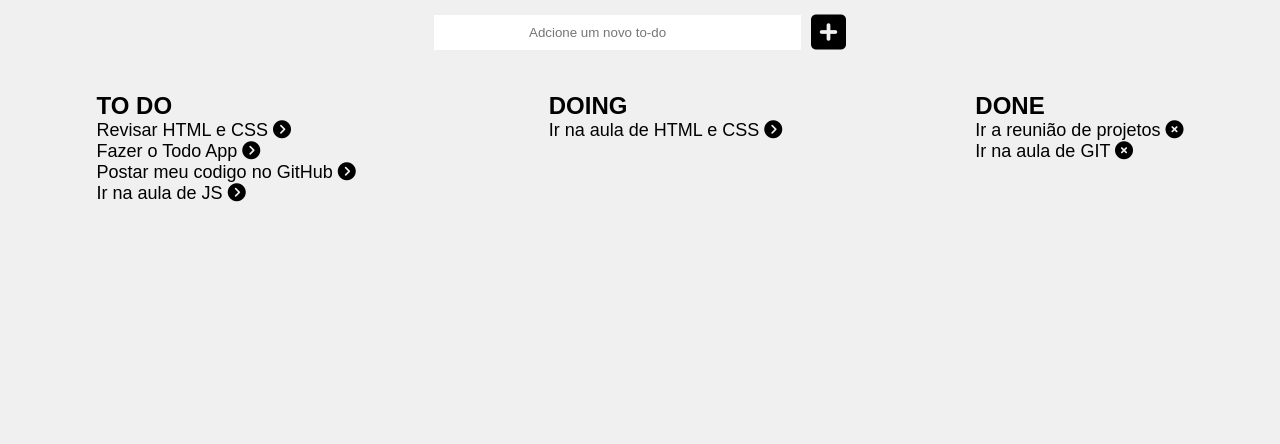
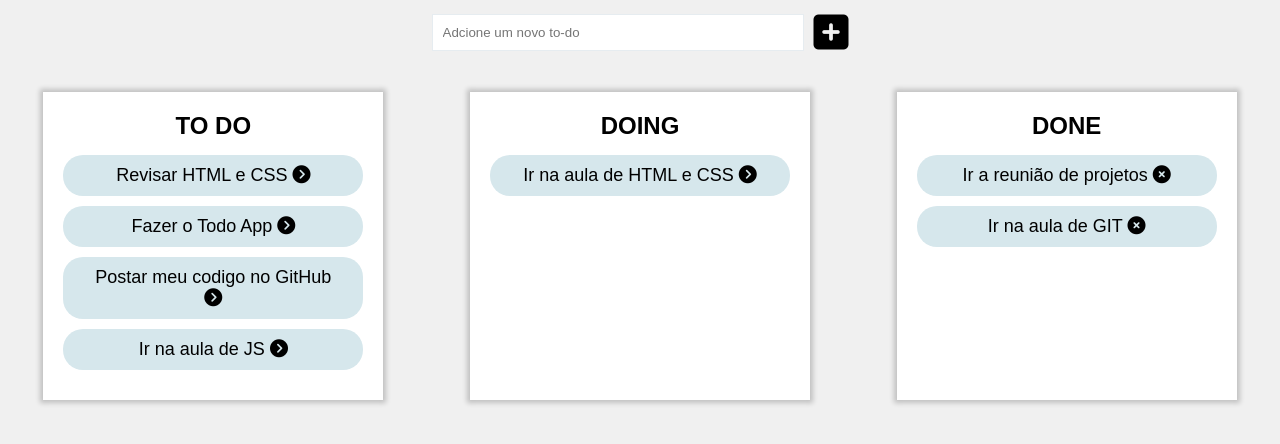
Before and after one commit to LuLCotrim/To-Do-List-Project, a plain HTML site: page index.html in a window 1280 px wide. Shown: the part 108-552 px from the top of the page. Drawn offline with Linux system fonts and the light colour scheme.

Commit message:
Finished the formatting on css file

```diff
--- a/css/style.css
+++ b/css/style.css
@@ -14,10 +14,11 @@ button{
 }
 
 input{
-    padding: 10px 95px;
+    padding: 10px 10px;
     outline: none;
-    border: none;
+    border: 1px solid #e6ecf0;
     margin-right: 10px;
+    width: 350px;
 }
 
 h1{
@@ -30,6 +31,7 @@ h1{
 .all{
     display: flex;
     justify-content: space-around;
+    flex-wrap: wrap;
 }
 
 .addTodo{
@@ -42,17 +44,25 @@ h1{
 
 h2{
     font-size: 24px;
+    margin-bottom: 15px;
+    display: flex;
+    justify-content: center;
+
 }
 .lista{
     font-size: 18px;
     list-style: none;
+    margin-bottom: 10px;
+    background: #d6e7ec;
+    padding: 10px 30px;
+    text-align: center;
+    border-radius: 20px;
 }
-#add{
 
+.bloco{
+    background: white;
+    padding: 20px;
+    box-shadow: 0px 0px 5px 3px rgba(0, 0, 0, 0.2);
+    width: 300px;
+    margin-bottom: 10px;
 }
-.passar{
-
-}
-.excluir{
-
-}
--- a/index.html
+++ b/index.html
@@ -18,7 +18,7 @@
             </button>
         </div>
         <div class="all">
-            <div>
+            <div class="bloco">
                 <h2>TO DO</h2>
                 <ul>
                     <li class="lista">
@@ -47,7 +47,7 @@
                     </li>
                 </ul>
             </div>
-            <div>
+            <div class="bloco">
                 <h2>DOING</h2>
                 <ul>
                     <li class="lista">
@@ -58,7 +58,7 @@
                     </li>
                 </ul>
             </div>
-            <div>
+            <div class="bloco"  >
                 <h2>DONE</h2>
                 <ul>
                     <li class="lista">
```
